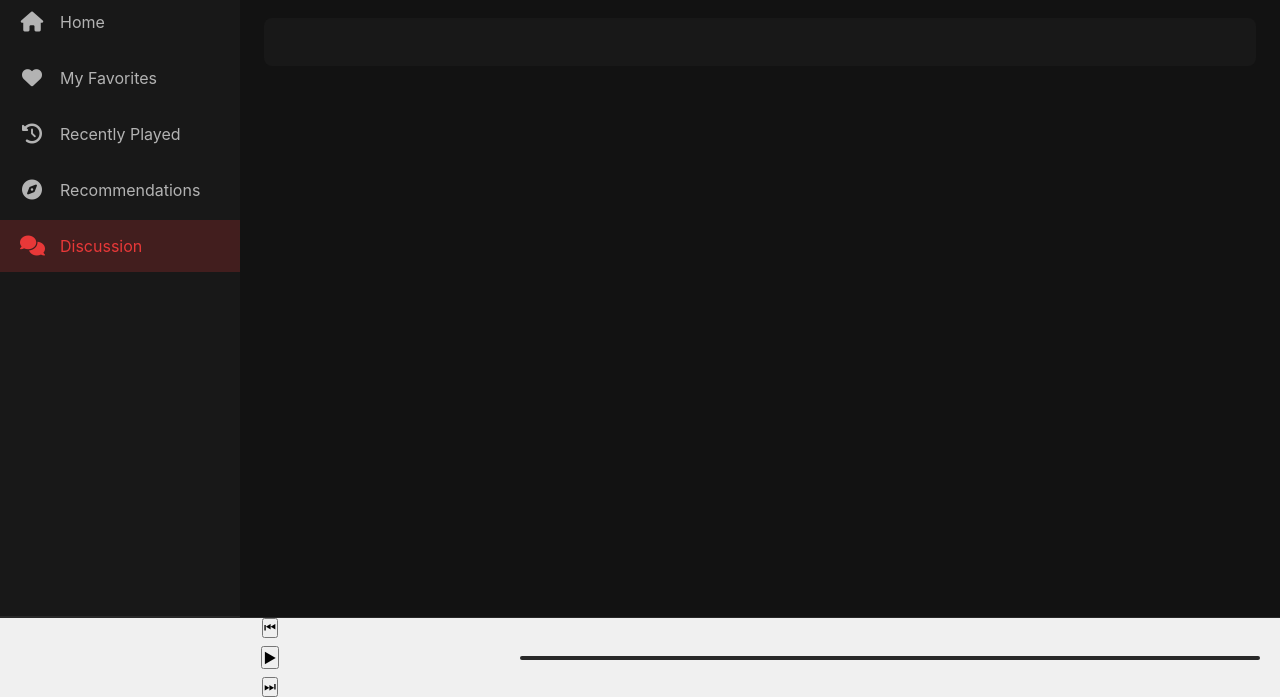
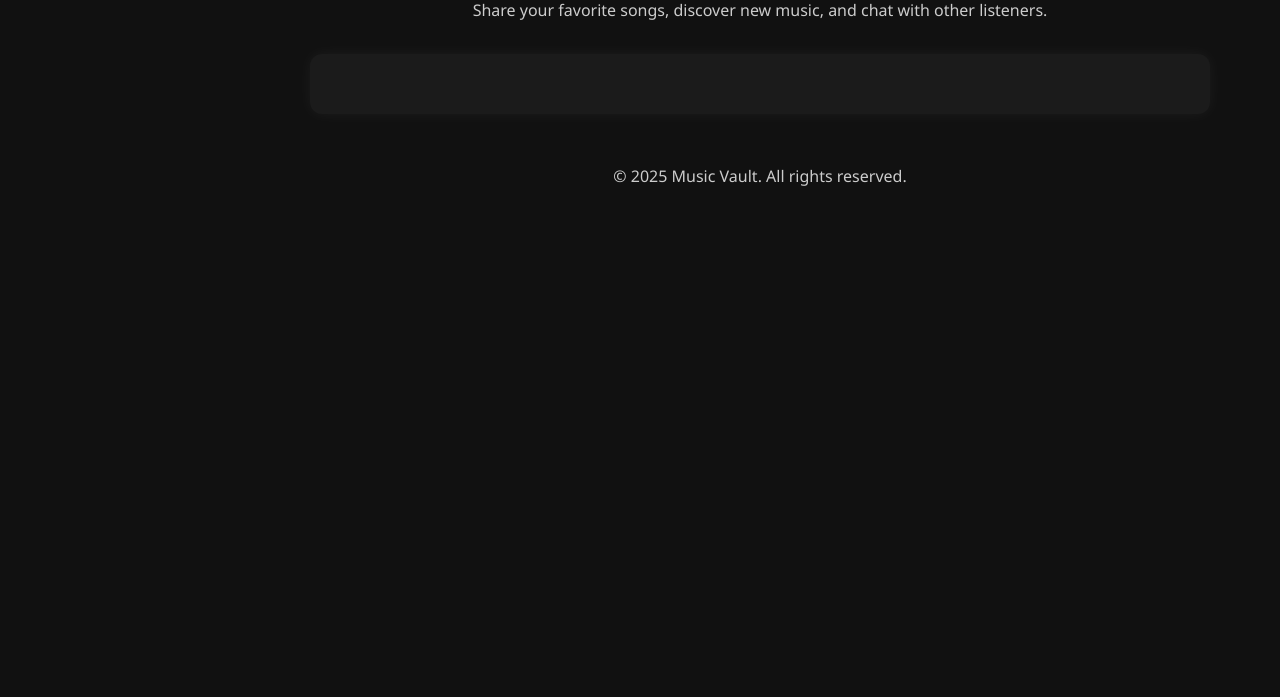
Before and after one commit to superyan6/My-Project, a plain HTML site: page discussion.html in a window 1280 px wide. Shown: the part 103-800 px from the top of the page. Drawn offline with Linux system fonts and the light colour scheme.

Commit message:
Update discussion page design (dark theme, English)

```diff
--- a/discussion.html
+++ b/discussion.html
@@ -1,141 +1,88 @@
 <!DOCTYPE html>
-<html lang="zh-CN">
+<html lang="en">
 <head>
     <meta charset="UTF-8">
     <meta name="viewport" content="width=device-width, initial-scale=1.0">
     <title>Music Vault - Discussion</title>
-  <link rel="stylesheet" href="./css/style.css">
-  <link rel="stylesheet" href="./css/components.css">
-  <link rel="stylesheet" href="./css/mini-player.css">
-  <link rel="stylesheet" href="https://cdnjs.cloudflare.com/ajax/libs/font-awesome/6.5.1/css/all.min.css">
     <link rel="stylesheet" href="css/common.css">
-  <!-- 确保在移动设备上有更好的触控体验 -->
-  <meta name="apple-mobile-web-app-capable" content="yes">
-  <meta name="apple-mobile-web-app-status-bar-style" content="black-translucent">
-  <meta name="theme-color" content="#181818">
+    <link rel="stylesheet" href="css/style.css">
     <style>
-    /* 移动设备触摸优化 */
-    * {
-      -webkit-tap-highlight-color: transparent;
+        body {
+            background-color: #111;
+            color: #eee;
+            font-family: 'Segoe UI', sans-serif;
+            margin: 0;
+            padding: 0;
         }
 
-    button {
-      touch-action: manipulation;
-    }
-
-    /* Netease Cloud Music Style */
-    :root {
-      --primary-color: #d32f2f;
-      --secondary-color: #333;
-      --background-color: #121212;
-      --card-background: #181818;
-      --card-hover: #282828;
-      --text-primary: #fff;
-      --text-secondary: #b3b3b3;
-      --border-color: #282828;
-      --header-height: 64px;
-      --sidebar-width: 240px;
-    }
-
-    body {
-      background-color: var(--background-color);
-      color: var(--text-primary);
-      font-family: -apple-system, BlinkMacSystemFont, 'Segoe UI', Roboto, sans-serif;
-      margin: 0;
-      padding: 0;
-      line-height: 1.6;
+        .main-content {
+            display: flex;
+            flex-direction: column;
+            padding: 40px;
+            align-items: center;
+            text-align: center;
         }
 
         .discussion-container {
-      background-color: var(--card-background);
-      border-radius: 8px;
-      padding: 24px;
-      margin-top: 24px;
+            max-width: 900px;
+            width: 100%;
+            margin-top: 30px;
+            background: #1b1b1b;
+            border-radius: 12px;
+            padding: 30px;
+            box-shadow: 0 0 15px rgba(255, 255, 255, 0.05);
+        }
+
+        h1 {
+            font-size: 2rem;
+            margin-bottom: 10px;
+            color: #fff;
+        }
+
+        p {
+            color: #ccc;
+            font-size: 1rem;
+        }
+
+        footer {
+            text-align: center;
+            margin-top: 50px;
+            color: #777;
+            font-size: 0.9rem;
+        }
+
+        .giscus {
+            margin-top: 20px;
         }
     </style>
 </head>
 <body>
-  <div class="app-container">
-    <div class="sidebar">
-      <div class="sidebar-header">
-        <div class="app-logo">Music Vault</div>
-      </div>
-      <nav class="sidebar-nav">
-        <ul class="nav-list">
-          <li class="nav-item">
-            <a href="index.html" class="nav-link">
-              <span class="nav-icon"><i class="fas fa-home"></i></span>
-              Home
-            </a>
-          </li>
-          <li class="nav-item">
-            <a href="favorites.html" class="nav-link">
-              <span class="nav-icon"><i class="fas fa-heart"></i></span>
-              My Favorites
-            </a>
-          </li>
-          <li class="nav-item">
-            <a href="recent.html" class="nav-link">
-              <span class="nav-icon"><i class="fas fa-history"></i></span>
-              Recently Played
-            </a>
-          </li>
-          <li class="nav-item">
-            <a href="recommendations.html" class="nav-link">
-              <span class="nav-icon"><i class="fas fa-compass"></i></span>
-              Recommendations
-            </a>
-          </li>
-          <li class="nav-item active">
-            <a href="discussion.html" class="nav-link">
-              <span class="nav-icon"><i class="fas fa-comments"></i></span>
-              Discussion
-            </a>
-          </li>
-        </ul>
-      </nav>
-
-      <div class="sidebar-footer">
-        <div class="user-profile">
-          <div class="avatar">JD</div>
-          <span class="username">John Doe</span>
-        </div>
-      </div>
-    </div>
-
     <div class="main-content">
-      <header>
-        <h1>🎧 Music Discussion</h1>
-        <p>Share your favorite songs, recommend new music, and interact with other listeners!</p>
-      </header>
+        <h1>Music Discussion Zone</h1>
+        <p>Share your favorite songs, discover new music, and chat with other listeners.</p>
 
         <section class="discussion-container">
-      <!-- 嵌入 Giscus 评论系统 -->
+            <!-- Giscus Discussion Embed -->
             <script src="https://giscus.app/client.js"
                 data-repo="superyan6/My-Project"
-        data-repo-id="YOUR_REPO_ID"
+                data-repo-id="【你的repo-id】"
                 data-category="General"
-        data-category-id="YOUR_CATEGORY_ID"
+                data-category-id="【你的category-id】"
                 data-mapping="pathname"
                 data-strict="0"
                 data-reactions-enabled="1"
                 data-emit-metadata="0"
+                data-input-position="bottom"
                 data-theme="dark"
+                data-lang="en"
                 crossorigin="anonymous"
                 async>
             </script>
-      <noscript>请启用 JavaScript 以查看讨论区。</noscript>
         </section>
-    </div>
-  </div>
 
-  <div class="mini-player">
-    <div class="player-controls">
-      <button id="prev">⏮</button>
-      <button id="play">▶</button>
-      <button id="next">⏭</button>
-    </div>
-    <div class="progress-bar"></div>
+        <footer>
+            <p>© 2025 Music Vault. All rights reserved.</p>
+        </footer>
     </div>
 </body>
 </html>
```
Lines whose indentation alone changed are shown as unchanged.
